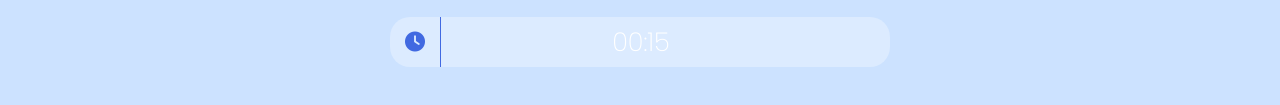
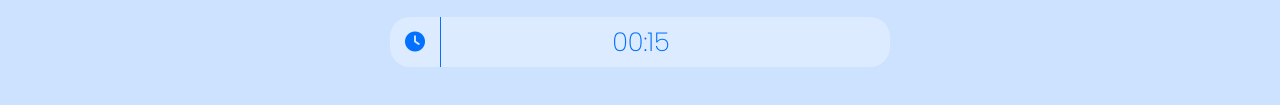
Before and after one commit to AzaanUllah-Khan/Math-Quiz, a plain HTML site: page index.html in a window 1280 px wide. Shown: the part 363-468 px from the top of the page. Drawn offline with Linux system fonts and the light colour scheme; some packages are replaced by stand-ins of ours; a script that the page names is missing.

Commit message:
Update index.html

```diff
--- a/index.html
+++ b/index.html
@@ -51,8 +51,8 @@
             </div>
         </div>
         <div class="container" style="margin: 20px auto; padding: 0; display: flex;">
-            <i class="fa fa-clock" style="color: royalblue; font-size: 20px; padding: 15px; border-right: 1px solid royalblue;"></i>
-            <h1 style="width: 80%; display: flex; align-items: center; justify-content: center; font-weight: lighter; color: white; font-size: 26px;" id="timer">00:00</h1>
+            <i class="fa fa-clock" style="color: #0271ff; font-size: 20px; padding: 15px; border-right: 1px solid #0271ff;"></i>
+            <h1 style="width: 80%; display: flex; align-items: center; justify-content: center; font-weight: lighter; color: #0271ff; font-size: 26px;" id="timer">00:00</h1>
         </div>
     </div>
     <script src='https://cdn.jsdelivr.net/npm/sweetalert2@11'></script>
```
